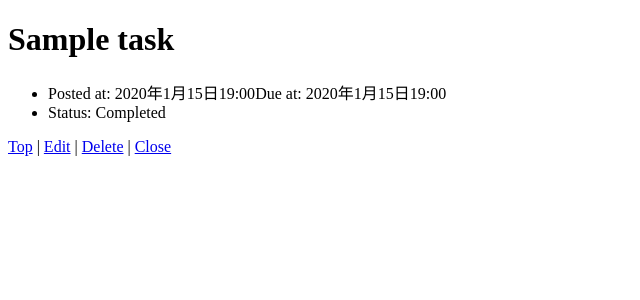
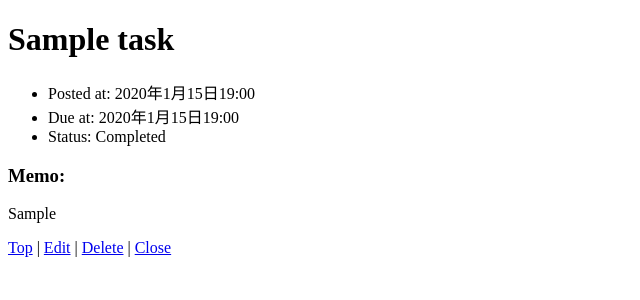
Before and after one commit to 1f10250086Otake/django-test-exercise, a Django app: page /1/ in a window 1280 px wide. Shown: the top 300 px of the page, without its empty margins (0-640 px from the left). Run offline with Django 5.2, Linux system fonts and the light colour scheme; tables that the repository leaves empty hold one stand-in row (values such as "Sample post").

Commit message:
メモ機能の追加

```diff
--- a/todo/models.py
+++ b/todo/models.py
@@ -5,6 +5,7 @@ from django .utils import timezone
 
 class Task(models.Model):
     title = models.CharField(max_length=100)
+    memo = models.TextField(blank=True, default="")
     completed = models. BooleanField(default=False)
     posted_at = models.DateTimeField(default=timezone.now)
     due_at = models.DateTimeField(null=True, blank=True)
--- a/todo/templates/todo/detail.html
+++ b/todo/templates/todo/detail.html
@@ -11,7 +11,9 @@
 <body>
     <h1>{{ task.title }}</h1>
     <ul>
-        <li>Posted at: {{ task.posted_at }}</1 {% if task.due_at %} <li>Due at: {{ task.due_at }}</li>
+        <li>Posted at: {{ task.posted_at }}</li>
+        {% if task.due_at %}
+        <li>Due at: {{ task.due_at }}</li>
         {% endif %}
         {% if task.completed %}
         <li>Status: Completed</li>
@@ -19,6 +21,12 @@
         <li>Status: Not Completed</li>
         {% endif %}
     </ul>
+    {% if task.memo %}
+    <div>
+        <h3>Memo:</h3>
+        <p>{{ task.memo|linebreaks }}</p>
+    </div>
+    {% endif %}
     <div>
         <a href="{% url 'index' %}">Top</a>
         | <a href="{% url 'edit' task.id %}">Edit</a>
--- a/todo/templates/todo/edit.html
+++ b/todo/templates/todo/edit.html
@@ -19,6 +19,10 @@
 <input id="dueInput" name="due_at" type="datetime-local" value="{{ task.due_at|date:'Y-m-d\TH:i' }}">
 </div>
 <div>
+<label for="memoInput">Memo</label><br>
+<textarea id="memoInput" name="memo" rows="5" cols="40">{{ task.memo }}</textarea>
+</div>
+<div>
 <label for="completedInput">Completed</label>
 <input id="completedInput" name="completed" type="checkbox"{% if task.completed %} checked{% endif %}>
 </div>
--- a/todo/templates/todo/index.html
+++ b/todo/templates/todo/index.html
@@ -1,12 +1,14 @@
 {% load static %}
 <!DOCTYPE html>
 <html lang="ja">
+
 <head>
     <title>To Do Application</title>
     <meta charset="UTF-8">
     <meta name="author" content="INIAD">
     <link rel="stylesheet" href="{% static 'todo/style.css' %}">
 </head>
+
 <body>
     <h1>Sample To Do Application</h1>
     <p>You can submit tasks from the following form.</p>
@@ -19,6 +21,10 @@
         <div>
             <label for="dueInput">Due at: </label><br>
             <input id="dueInput" name="due_at" type="datetime-local">
+        </div>
+        <div>
+            <label for="memoInput">Memo (optional)</label><br>
+            <textarea id="memoInput" name="memo" rows="3" cols="40"></textarea>
         </div>
         <div>
             <button type="submit">Submit</button>
--- a/todo/views.py
+++ b/todo/views.py
@@ -8,7 +8,7 @@ from todo.models import Task
 # Create your views here.
 def index(request):
     if request.method == 'POST':
-        task = Task(title=request.POST['title'], due_at=make_aware(parse_datetime(request.POST['due_at'])))
+        task = Task(title=request.POST['title'], memo=request.POST.get('memo', ''), due_at=make_aware(parse_datetime(request.POST['due_at'])))
         task.save()
 
     query = request.GET.get('q', '').strip()
@@ -65,6 +65,7 @@ def edit(request, task_id):
 
     if request.method == 'POST':
         task.title = request.POST['title']
+        task.memo = request.POST.get('memo', '')
         if request.POST['due_at']:
             task.due_at = make_aware(parse_datetime(request.POST['due_at']))
         else:
```
Also changed, not shown: todo/admin.py (+7 -1 lines). Lines whose indentation alone changed are shown as unchanged.
